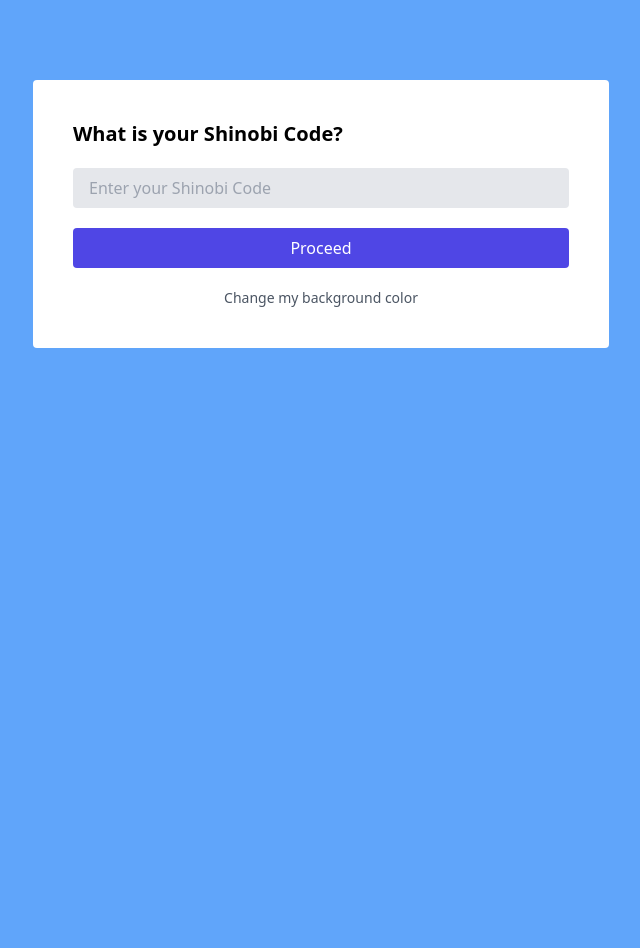
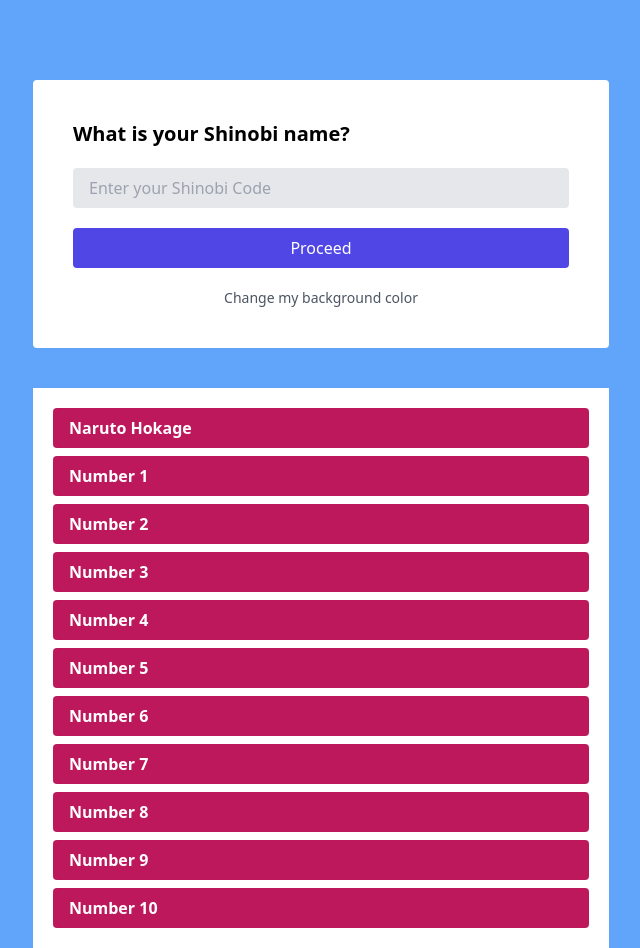
Before and after one commit to Dhanushmathan/Naruto-your-name, a plain HTML site: page index.html in a window 1280 px wide. Shown: the whole page, without its empty margins (319-959 px from the left). Before the commit the page ends 800 px from the top, so only its background shows below. Drawn offline with nearby package versions, Linux system fonts and the light colour scheme.

Commit message:
modifying

```diff
--- /dev/null
+++ b/assets/js/learning.js
@@ -0,0 +1,23 @@
+const ulEl = document.querySelector("#hokageUl");
+const liEl = document.createElement("li")
+
+
+liEl.innerText = "Naruto Hokage"
+
+liEl.setAttribute("class", "bg-pink-700 text-white px-4 py-2 font-semibold rounded")
+
+// comment
+const commentEl = document.createComment("This is Command")
+
+ulEl.append(liEl, commentEl)
+
+
+const ulFragment = document.createDocumentFragment()
+
+for (let i = 1; i <= 10; i++) {
+    const liEl2 = document.createElement("li");
+    liEl2.innerText = `Number ${i}`;
+    liEl2.setAttribute("class", "bg-pink-700 text-white px-4 py-2 mt-2 font-semibold rounded");
+    ulFragment.append(liEl2);
+}
+ulEl.append(ulFragment);
--- a/index.html
+++ b/index.html
@@ -13,7 +13,7 @@
 <body class="bg-blue-400">
 
     <div class="bg-white rounded max-w-xl mx-auto mt-20 p-10 space-y-5">
-        <h4 class="font-semibold text-xl">What is your Shinobi Code?</h4>
+        <h4 class="font-semibold text-xl">What is your Shinobi name?</h4>
         <div class="px-4 py-2 font-semibold bg-green-100 text-gray-800 rounded" id="nameGreet"></div>
         <input type="search" placeholder="Enter your Shinobi Code"
             class="px-4 py-2 rounded bg-gray-200 outline-none w-full" id="inputTxt">
@@ -22,12 +22,18 @@
             color</p>
     </div>
 
-    <!-- <div class="bg-white max-w-xl mx-auto mt-20 p-10">
-        <span id="hokageTxt">Hello, Hokage</span>
-    </div> -->
+    <div class="bg-white max-w-xl mx-auto mt-10 p-5">
+        <!-- class list -->
+        <!-- <span id="hokageTxt">Hello, Hokage</span> -->
+
+        <ul id="hokageUl">
+        </ul>
+
+    </div>
 
     <!-- JS Link -->
-    <script src="main.js"></script>
+    <script src="./assets/js/main.js"></script>
+    <script src="./assets/js/learning.js"></script>
 </body>
 
 </html>
```
Also changed, not shown: assets/js/main.js (renamed from main.js), style.css (deleted), 1 other file.
